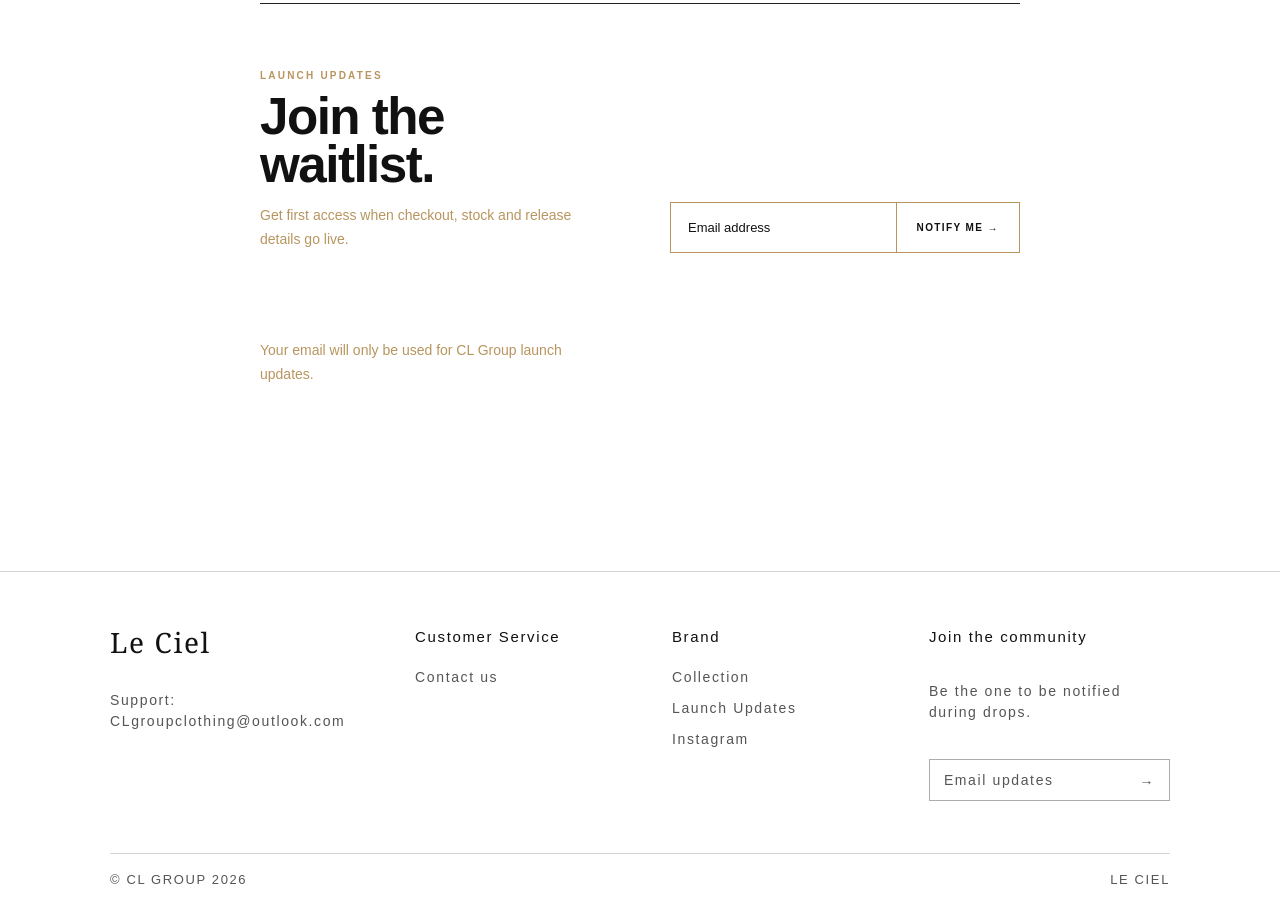
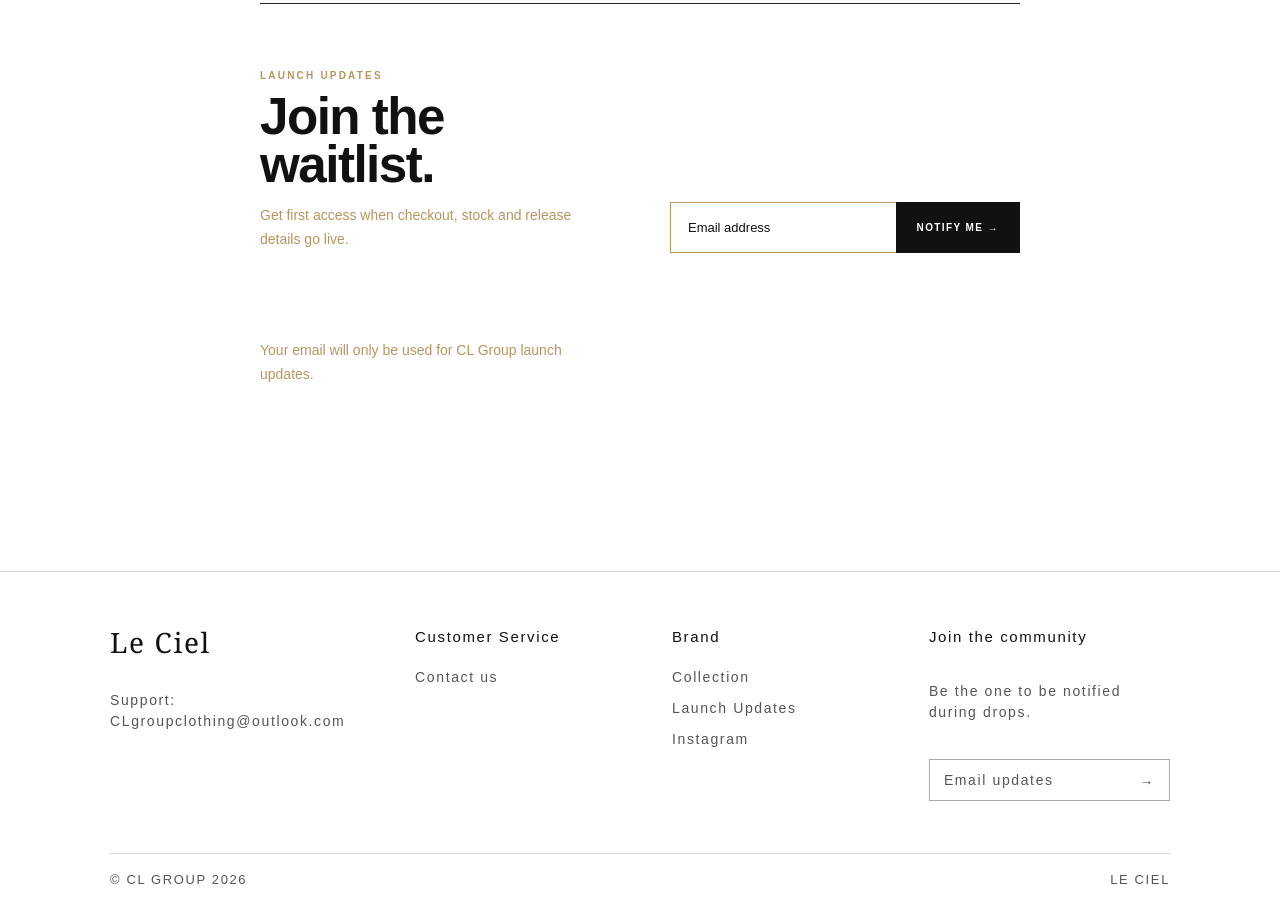
Before and after one commit to CLinside/cl-group-website, a plain HTML site: page index.html in a window 1280 px wide. Shown: the part 2649-3554 px from the top of the page. Drawn offline with Linux system fonts and the light colour scheme.

Commit message:
Update styles.css

```diff
--- a/styles.css
+++ b/styles.css
@@ -973,3 +973,15 @@ body {
   background-color: #333 !important;
   color: #fff !important;
 }
+
+/* Black Notify Me button */
+#signup-form button[type="submit"] {
+  background-color: #111 !important;
+  color: #fff !important;
+  border: 1px solid #111 !important;
+}
+
+#signup-form button[type="submit"]:hover {
+  background-color: #333 !important;
+  color: #fff !important;
+}
```
